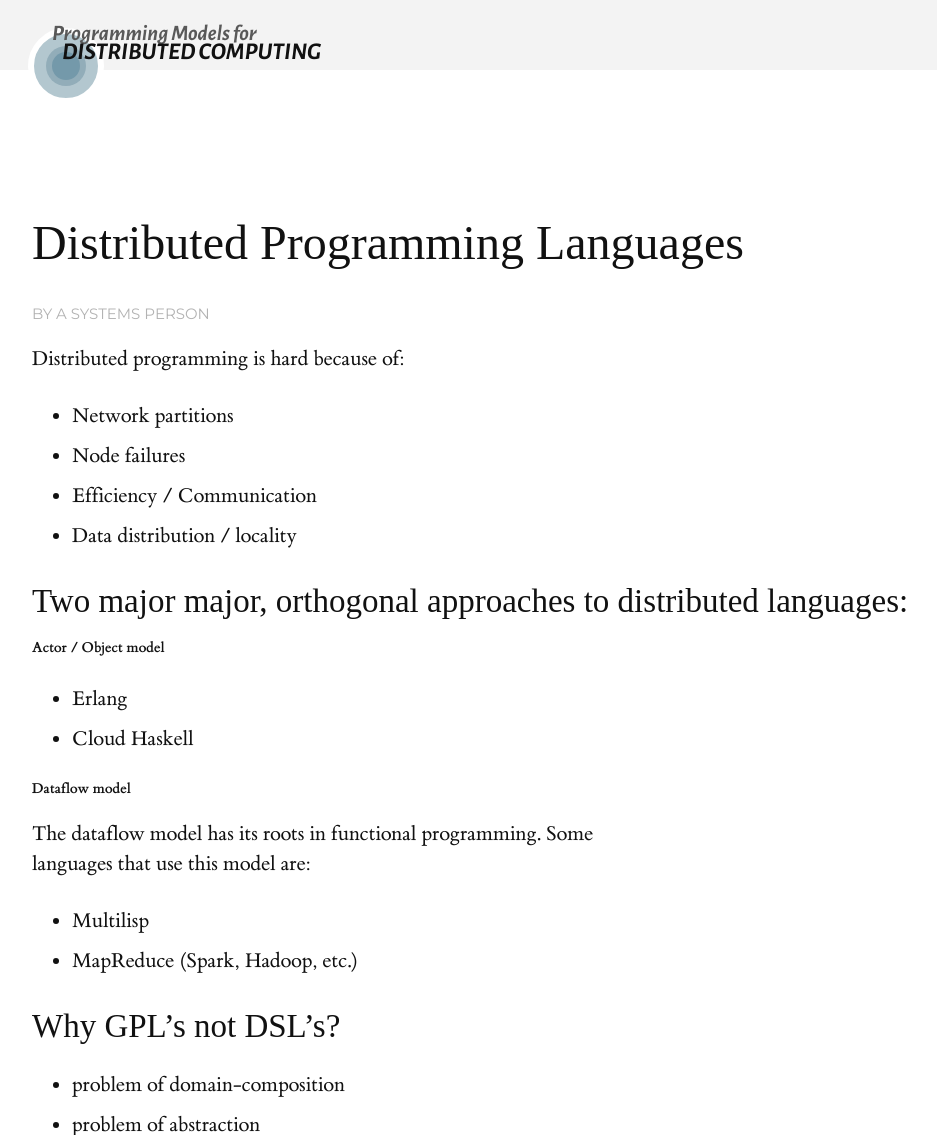
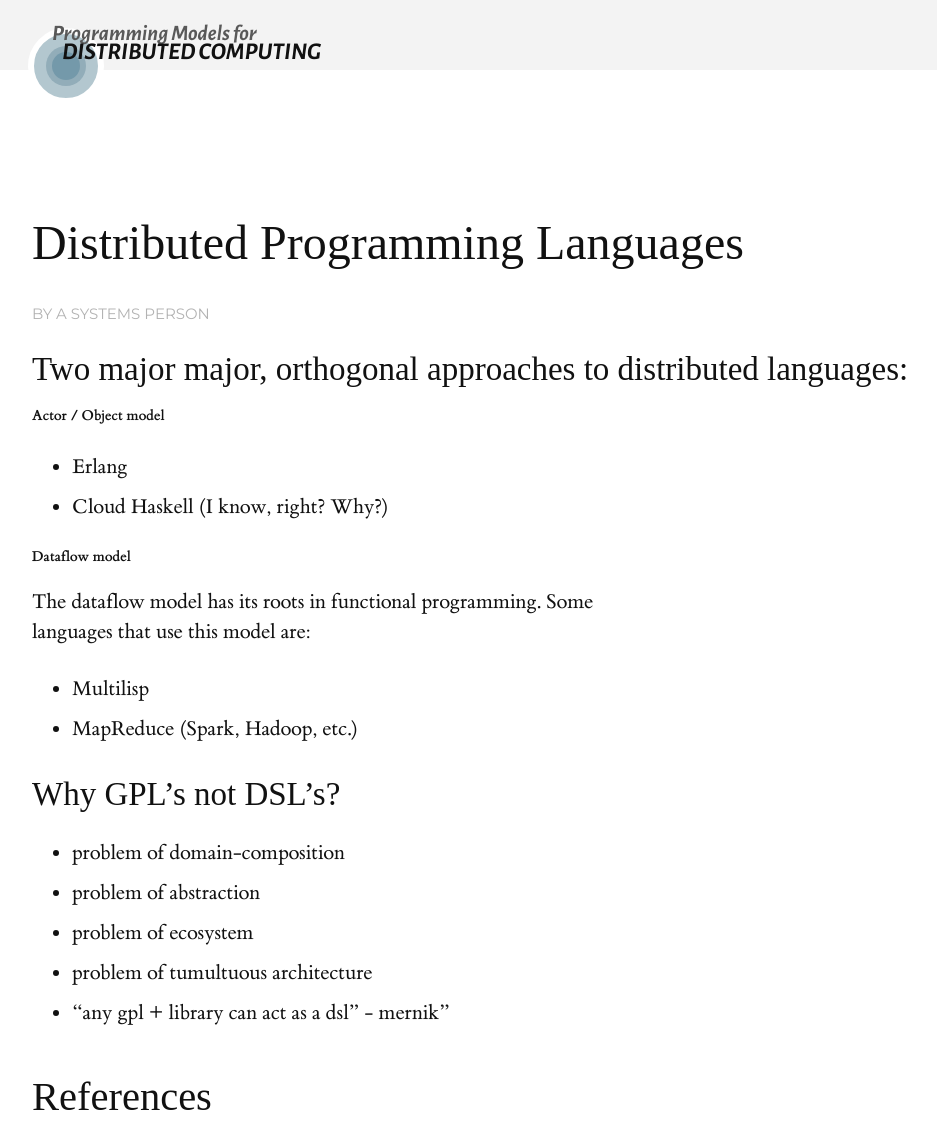
Before and after one commit to heathermiller/dist-prog-book, a Jekyll site: the page built from chapter/4/dist-langs.md, in a window 1280 px wide, cut to the strip 0-1135 px from the top of the page. Shown: the whole strip, without its empty margins (128-1065 px from the left). Built offline with Jekyll 4.4.1, drawn with Linux system fonts in a browser that asks for light colours; some web fonts are replaced.

Commit message:
Update dist-langs.md

```diff
--- a/chapter/4/dist-langs.md
+++ b/chapter/4/dist-langs.md
@@ -4,19 +4,12 @@ title:  "Distributed Programming Languages"
 by: "A Systems Person"
 ---
 
-Distributed programming is hard because of:
-
-* Network partitions
-* Node failures
-* Efficiency / Communication
-* Data distribution / locality
-
 ### Two major major, orthogonal approaches to distributed languages:
 
 #### Actor / Object model
 
 * Erlang
-* Cloud Haskell
+* Cloud Haskell (I know, right? Why?)
 
 #### Dataflow model
 
```
